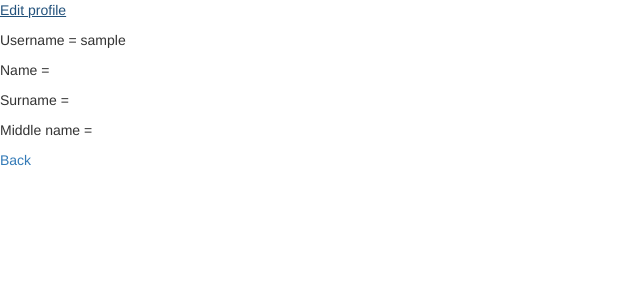
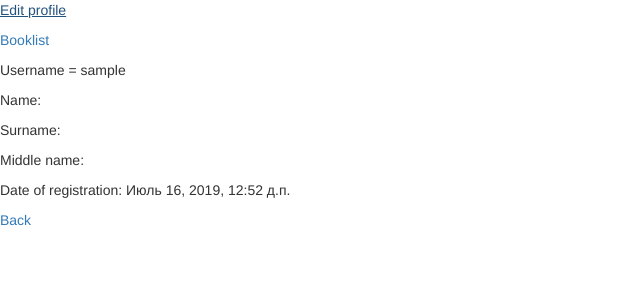
Before and after one commit to Tacorte/HomeLibrary, a Django app: page /user in a window 1280 px wide. Shown: the top 300 px of the page, without its empty margins (0-640 px from the left). Run offline with Django 3.2, Linux system fonts and the light colour scheme; the visitor is signed in with stand-in values (Sample User, id 1); some libraries are stand-ins or nearby versions.

Commit message:
add user booklist

```diff
--- a/UserInterfaceapp/templates/UserInterfaceapp/user.html
+++ b/UserInterfaceapp/templates/UserInterfaceapp/user.html
@@ -11,10 +11,14 @@
   <div>
     <a href="{% url 'edit_profile' %}" class="top-menu"><span><p>Edit profile</p></span></a>
   </div>
+  <div>
+    <a href="{% url 'booklist' %}" class="middle-menu"><span><p>Booklist</p></span></a>
+  </div>
     <p>Username = {{profile.user}} </p>
-    <p>Name = {{profile.name}}</p>
-    <p>Surname = {{profile.surname}}</p>
-    <p>Middle name = {{profile.middle_name}}</p>
+    <p>Name: {{profile.name}}</p>
+    <p>Surname: {{profile.surname}}</p>
+    <p>Middle name: {{profile.middle_name}}</p>
+    <p>Date of registration: {{profile.date_of_registration}}</p>
   <a href = "/">Back</a>
   </body>
 </html>
--- a/UserInterfaceapp/urls.py
+++ b/UserInterfaceapp/urls.py
@@ -6,8 +6,9 @@ from UserInterfaceapp.forms import *
 urlpatterns = [
     path('register', RegisterFormView.as_view()),
     path('login', LoginFormView.as_view()),
-    path('', views.info),
+    path('', views.info, ),
     path('logout',LogoutView.as_view()),
     path('user', views.userinfo, name='user_info'),
-    path('user/edit', views.edit_profile, name='edit_profile')
+    path('user/edit', views.edit_profile, name='edit_profile'),
+    path('user/booklist', views.show_booklist, name='booklist')
 ]
--- a/UserInterfaceapp/views.py
+++ b/UserInterfaceapp/views.py
@@ -1,6 +1,7 @@
 from django.shortcuts import render, get_object_or_404
 from .forms import ProfileForm
 from django.shortcuts import redirect
+from .models import *
 
 
 def info(request):
@@ -21,11 +22,14 @@ def edit_profile(request):
         form = ProfileForm(request.POST, instance=profile)
         if form.is_valid():
             profile = form.save(commit=False)
-            #profile.name = form.name
-            #profile.surname = request.profile.surname
-            #profile.middle_name = request.profile.middle_name
             profile.save()
             return redirect('user_info')
     else:
         form = ProfileForm(instance=profile)
     return render(request, 'UserInterfaceapp/edit.html', {'form': form})
+
+
+def show_booklist(request):
+    profile = request.user.profile
+    booklist = BookList.objects.filter(user_id= str(profile.user))
+    return render(request, "UserInterfaceapp/booklist.html", {'profile': profile, 'booklist': booklist})
```
Also changed, not shown: UserInterfaceapp/templates/UserInterfaceapp/booklist.html (added, +12 -0 lines).
